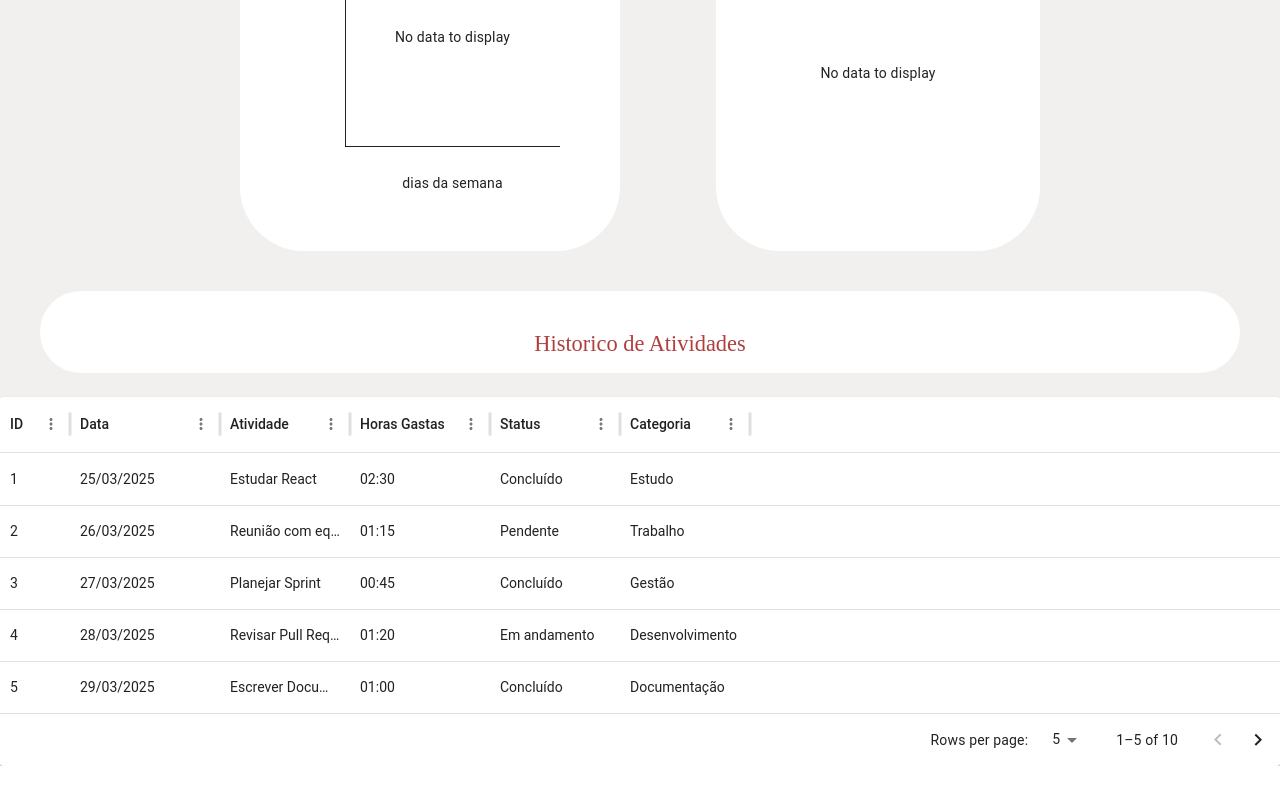
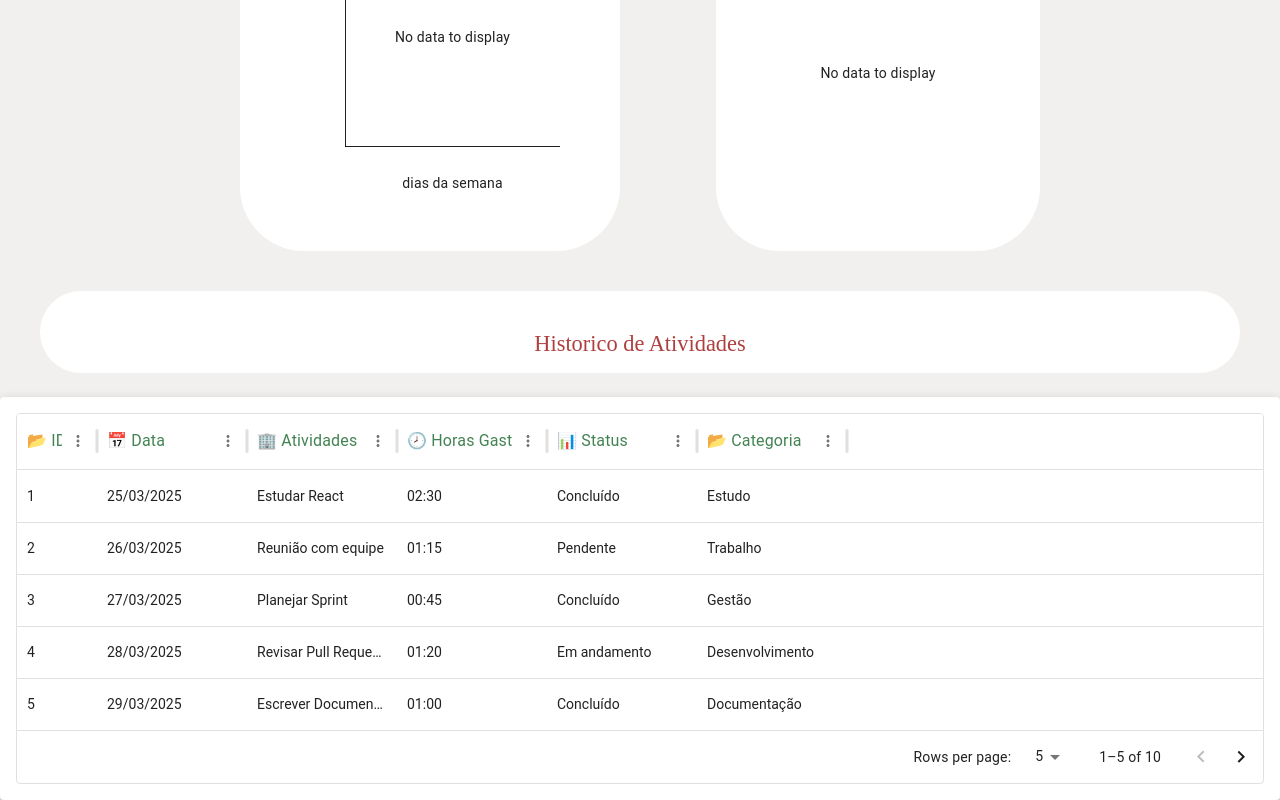
Before and after one commit to juliooujc/POMODUS, a React (Vite) app in the folder frontend/pomodus/: page /estatisticas in a window 1280 px wide. Shown: the part 575-1375 px from the top of the page. Before the commit the page ends 1341 px from the top, so only its background shows below. Built offline with nearby package versions, Linux system fonts and the light colour scheme; some icons are missing.

Commit message:
melhorado: tabela de historico

```diff
--- a/frontend/pomodus/src/components/HistoryTable.jsx
+++ b/frontend/pomodus/src/components/HistoryTable.jsx
@@ -1,17 +1,54 @@
 import * as React from 'react';
 import { DataGrid } from '@mui/x-data-grid';
 
-import { Paper } from '@mui/material';
+import { Paper, Typography, Box } from '@mui/material';
 
-// exemplo de tabela enfim so pra ficar de exemplo ai de oq nois precisa
+// deixei dados mockados aqui
+// nao consegui centralizar a tabela, mas fiz o possivel pra deixar bonitinha
 
 const columns = [
-  { field: 'id', headerName: 'ID', width: 70 },
-  { field: 'data', headerName: 'Data', width: 150 },
-  { field: 'atividade', headerName: 'Atividade', width: 130 },
-  { field: 'horasGastas', headerName: 'Horas Gastas', width: 140 },
-  { field: 'status', headerName: 'Status', width: 130 },
-  { field: 'categoria', headerName: 'Categoria', width: 130 },
+  {
+    field: 'id',
+    headerName:
+      'ID',
+    width: 80,
+    renderHeader: () => <Typography variant="body1" color="darkGreen">📂 ID</Typography>
+  },
+
+  {
+    field: 'data',
+    headerName: 'Data',
+    width: 150,
+    renderHeader: () => <Typography variant="body1" color="darkGreen">📅 Data</Typography>
+  },
+
+  {
+    field: 'atividade',
+    headerName: 'Atividade',
+    width: 150,
+    renderHeader: () => <Typography variant="body1" color="darkGreen">🏢 Atividades</Typography>
+  },
+
+  {
+    field: 'horasGastas',
+    headerName: 'Horas Gastas',
+    width: 150,
+    renderHeader: () => <Typography variant="body1" color="darkGreen">🕗 Horas Gastas</Typography>
+  },
+
+  {
+    field: 'status',
+    headerName: 'Status',
+    width: 150,
+    renderHeader: () => <Typography variant="body1" color="darkGreen">📊 Status</Typography>
+  },
+
+  {
+    field: 'categoria',
+    headerName: 'Categoria',
+    width: 150,
+    renderHeader: () => <Typography variant="body1" color="darkGreen">📂 Categoria</Typography>
+  },
 
 ];
 
@@ -33,14 +70,21 @@ const paginationModel = { page: 0, pageSize: 5 };
 
 export default function DataTable() {
   return (
-    <Paper sx={{ height: '100%', width: '100%', alignItems: 'center', justifyContent: 'center' }}>
+    <Paper
+      elevation={3}
+      sx={{
+        p: 2,
+        overflow: 'hidden',
+        maxWidth: '100%',
+      }}
+    >
       <DataGrid
-        rows={rows} // linhas
-        columns={columns} // colunas
+        rows={rows}
+        columns={columns}
         initialState={{ pagination: { paginationModel } }}
         pageSizeOptions={[5, 10]}
-        sx={{ border: 0 }}
       />
     </Paper>
+
   );
 }
--- a/frontend/pomodus/src/pages/Statistics.jsx
+++ b/frontend/pomodus/src/pages/Statistics.jsx
@@ -1,5 +1,5 @@
 import { useState } from 'react';
-import { Box, Grid, Stack, Typography, Icon } from '@mui/material';
+import { Box, Grid, Stack, Typography } from '@mui/material';
 import Header from '../components/Header';
 import UsageChart from '../components/UsageChart';
 import HistoryTable from '../components/HistoryTable';
@@ -108,7 +108,7 @@ const Statistics = () => {
                     </Grid>
 
                     {/* Grid para tabela de histórico */}
-                    <Grid size={12} alignItems="center" justifyContent="center">
+                    <Grid size={12}>
                         <HistoryTable />
                     </Grid>
 
```
